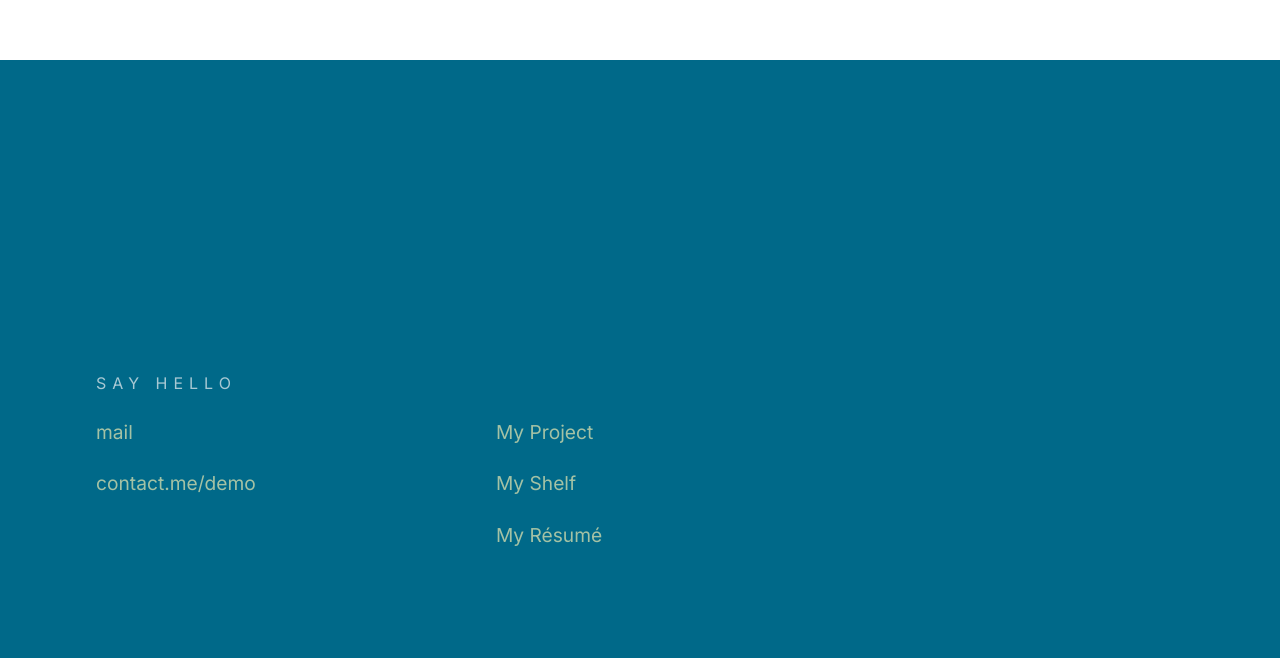
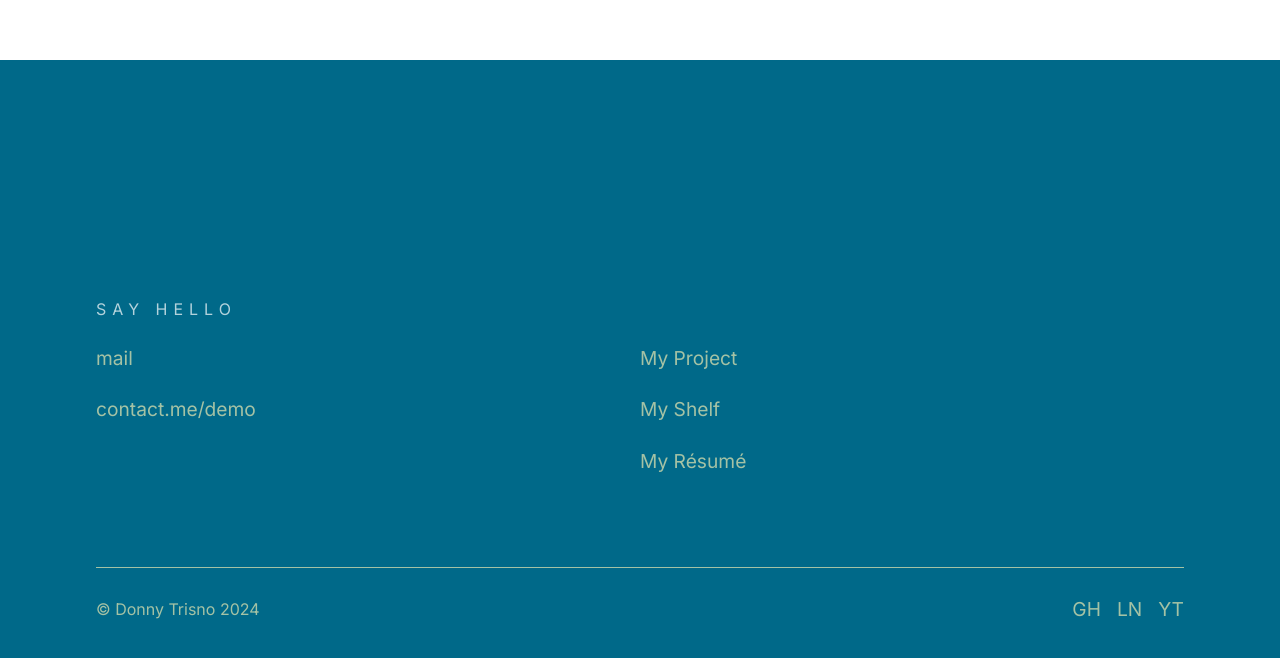
Before and after one commit to trisnodonny/trisno, a React (Vite) app: page / in a window 1280 px wide. Shown: the part 1332-1990 px from the top of the page. Built offline with nearby package versions, Linux system fonts and the light colour scheme.

Commit message:
update footer

```diff
--- a/src/components/partial/Footer.jsx
+++ b/src/components/partial/Footer.jsx
@@ -26,7 +26,7 @@ export default function Footer() {
   };
 
   return (
-    <footer className="footer">
+    <footer className="footer desktop-content">
       <div className="footer-wrapper">
         <div className="footer-top">
           <div className="contact">
@@ -60,7 +60,34 @@ export default function Footer() {
             </li>
           </ul>
         </div>
-        <div className="footer-bottom"></div>
+        <div className="footer-bottom">
+          <span className="copy-right">© Donny Trisno 2024</span>
+          <ul className="socials">
+            <li>
+              <Link
+                className="anchor-hover"
+                to="https://github.com/trisnodonny"
+                target="_blank"
+              >
+                GH
+              </Link>
+            </li>
+            <li>
+              <Link className="anchor-hover" to="/">
+                LN
+              </Link>
+            </li>
+            <li>
+              <Link
+                className="anchor-hover"
+                to="https://www.youtube.com/@donnytrisno7652"
+                target="_blank"
+              >
+                YT
+              </Link>
+            </li>
+          </ul>
+        </div>
       </div>
     </footer>
   );
--- a/src/components/partial/Introduction.jsx
+++ b/src/components/partial/Introduction.jsx
@@ -1,6 +1,6 @@
 export default function Introduction() {
   return (
-    <section id="" className="introduction">
+    <section id="" className="introduction desktop-content">
       <div className="introduction-wrapper">
 
       </div>
--- a/src/styles/_footer.scss
+++ b/src/styles/_footer.scss
@@ -1,6 +1,5 @@
 .footer {
   @include flex(center);
-  height: 100vh;
 
   .footer-wrapper {
     @include flex(center);
@@ -12,15 +11,18 @@
 
     .footer-top {
       @include flex;
-      margin-right: auto;
-      gap: 15rem;
+      width: 100%;
+      border-bottom: 1.5px solid $green-norway;
+      padding-bottom: 6rem;
 
       .contact {
         @include flex;
         flex-direction: column;
         gap: 2rem;
+        flex: 1;
 
         .hello {
+          color: $white;
           opacity: 0.7;
           letter-spacing: 6px;
           text-transform: uppercase;
@@ -32,11 +34,32 @@
         flex-direction: column;
         gap: 2rem;
         margin-top: 3rem;
+        flex: 1;
       }
     }
 
+    .footer-bottom {
+      @include flex(center, space-between);
+      width: 100%;
+      padding-top: 2rem;
+
+      .copy-right {
+        color: $green-norway;
+      }
+
+      .socials {
+        @include flex;
+        gap: 1rem;
+
+        @include breakpoint-below("sm") {
+          display: none;
+        }
+      }
+
+    }
+
     @include breakpoint-below("sm") {
-      padding: 0 3rem;
+      padding: 3rem;
 
       .footer-top {
         flex-direction: column;
@@ -44,7 +67,6 @@
       }
     }
   }
-
 }
 
 .anchor-hover {
--- a/src/styles/_intro.scss
+++ b/src/styles/_intro.scss
@@ -1,4 +1,3 @@
 .introduction {
-  height: 100vh;
   background-color: $white;
 }
```
Also changed, not shown: src/styles/_globals.scss (+8 -0 lines), src/styles/main.min.css.
